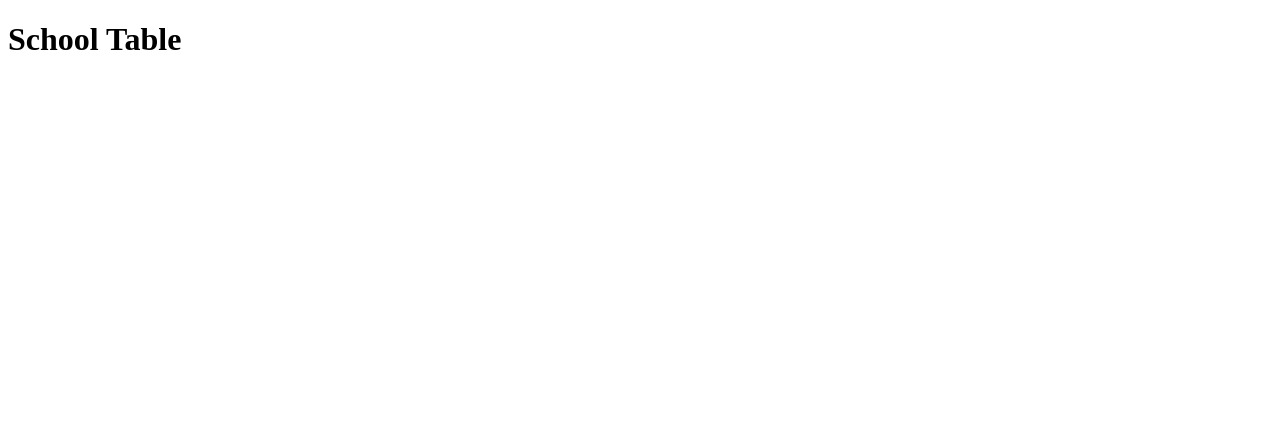
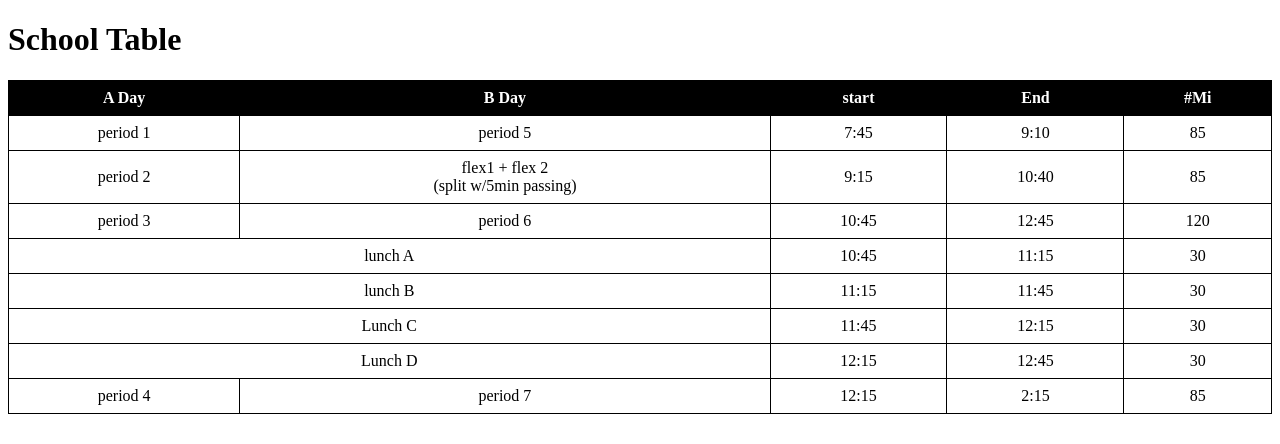
Before and after one commit to Indudhankhar/table, a plain HTML site: page index.html in a window 1280 px wide. Drawn offline with Linux system fonts and the light colour scheme.

Commit message:
create a school table

```diff
--- a/index.html
+++ b/index.html
@@ -4,8 +4,75 @@
     <meta charset="UTF-8">
     <meta name="viewport" content="width=device-width, initial-scale=1.0">
     <title>Table</title>
+    <style>
+        table {border-collapse: collapse; width: 100%;}
+        th,td {border: 1px solid black; padding: 8px; text-align: center;}
+        th {background-color: black; color: white;}
+
+    </style>
 </head>
 <body>
    <h1> School Table</h1>
+<table>
+<tr>
+<th>A Day</th>
+<TH>B Day</TH>
+<th>start</th>
+<th>End</th>
+<th>#Mi</th>
+</tr>
+<td>period 1</td>
+<td>period 5</td>
+<td>7:45</td>
+<td>9:10</td>
+<td>85</td>
+</tr>
+<tr>
+    <td>period 2</td>
+    <td>flex1 + flex 2 <br> (split w/5min passing)</td>
+    <td>9:15</td>
+    <td>10:40</td>
+    <td>85</td></tr>
+    <tr>
+<td>period 3</td>
+<td>period 6</td>
+<td>10:45</td>
+<td>12:45</td>
+<td>120</td>
+<tr>
+
+<td colspan="2">lunch A</td>
+<td>10:45</td>
+<td>11:15</td>
+<td>30</td>
+
+</tr>
+<td colspan="2">lunch B</td>
+<td>11:15</td>
+<td>11:45</td>
+<td>30</td>
+</tr>
+<tr>
+<td colspan="2">Lunch C</td>
+<td>11:45</td>
+<td>12:15</td>
+<td>30</td>
+</tr>
+<tr>
+    <td colspan="2">Lunch D</td>
+    <td>12:15</td>
+    <td>12:45</td>
+    <td>30</td>
+</tr>
+<tr>
+    <td>period 4</td>
+    <td>period 7</td>
+    <td>12:15</td>
+    <td>2:15</td>
+    <td>85</td>
+</tr>
+</table>
+
 </body>
+
 </html>
```
